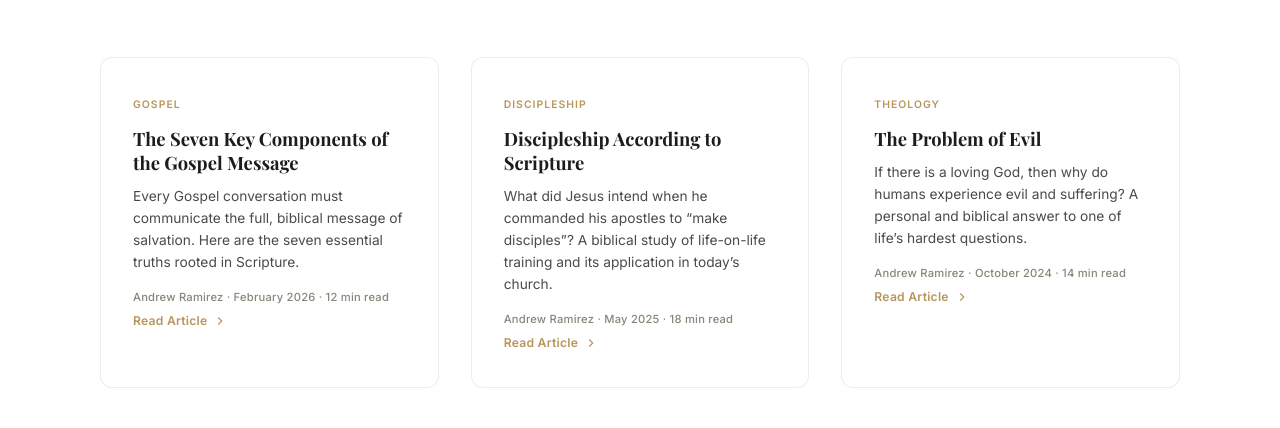
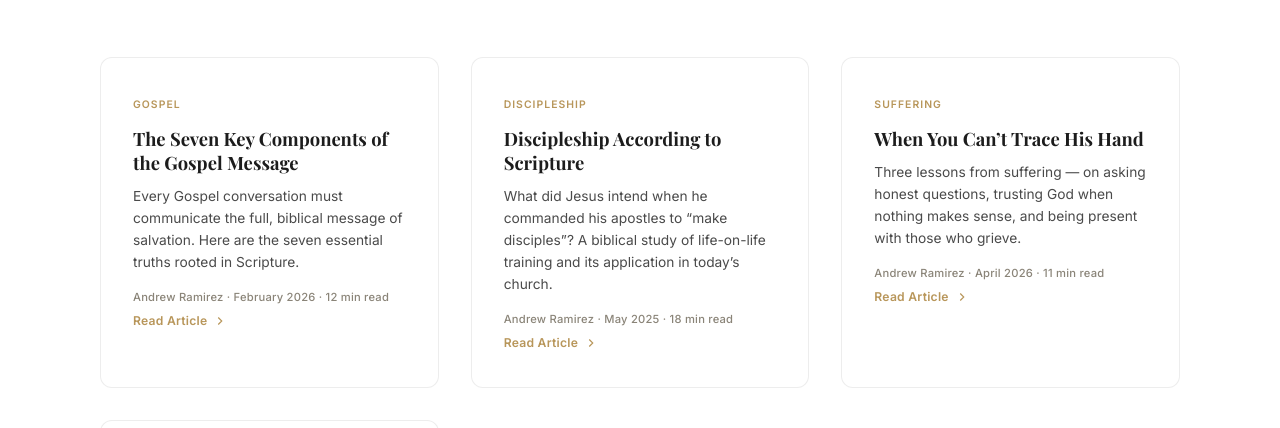
Before and after one commit to andrewramirezmbc-dot/Gospel-Advance, a plain HTML site: page articles.html in a window 1280 px wide. Shown: the part 297-725 px from the top of the page. Drawn offline with nearby package versions, Linux system fonts and the light colour scheme; a web font is replaced by a local one.

Commit message:
Update articles.html

```diff
--- a/articles.html
+++ b/articles.html
@@ -172,6 +172,14 @@ a:focus-visible,button:focus-visible{outline:2px solid var(--bronze);outline-off
         <span class="read-more">Read Article <svg viewBox="0 0 24 24"><polyline points="9 6 15 12 9 18"/></svg></span>
       </a>
 
+      <a href="when-you-cant-trace-his-hand.html" class="article-card reveal d2">
+        <span class="article-tag">Suffering</span>
+        <h3>When You Can&rsquo;t Trace His Hand</h3>
+        <p>Three lessons from suffering &mdash; on asking honest questions, trusting God when nothing makes sense, and being present with those who grieve.</p>
+        <div class="meta">Andrew Ramirez &middot; April 2026 &middot; 11 min read</div>
+        <span class="read-more">Read Article <svg viewBox="0 0 24 24"><polyline points="9 6 15 12 9 18"/></svg></span>
+      </a>
+
       <a href="problem-of-evil.html" class="article-card reveal d2">
         <span class="article-tag">Theology</span>
         <h3>The Problem of Evil</h3>
```
